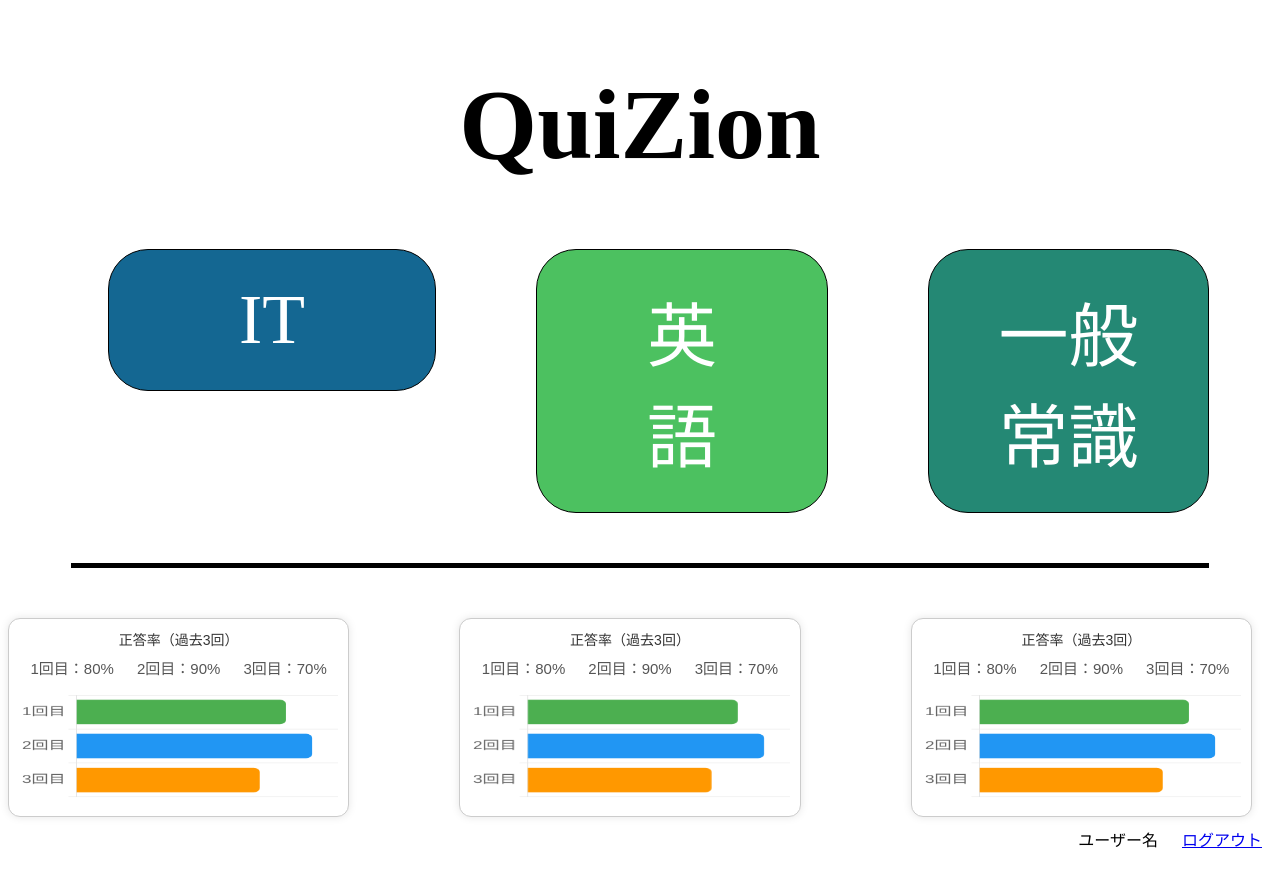
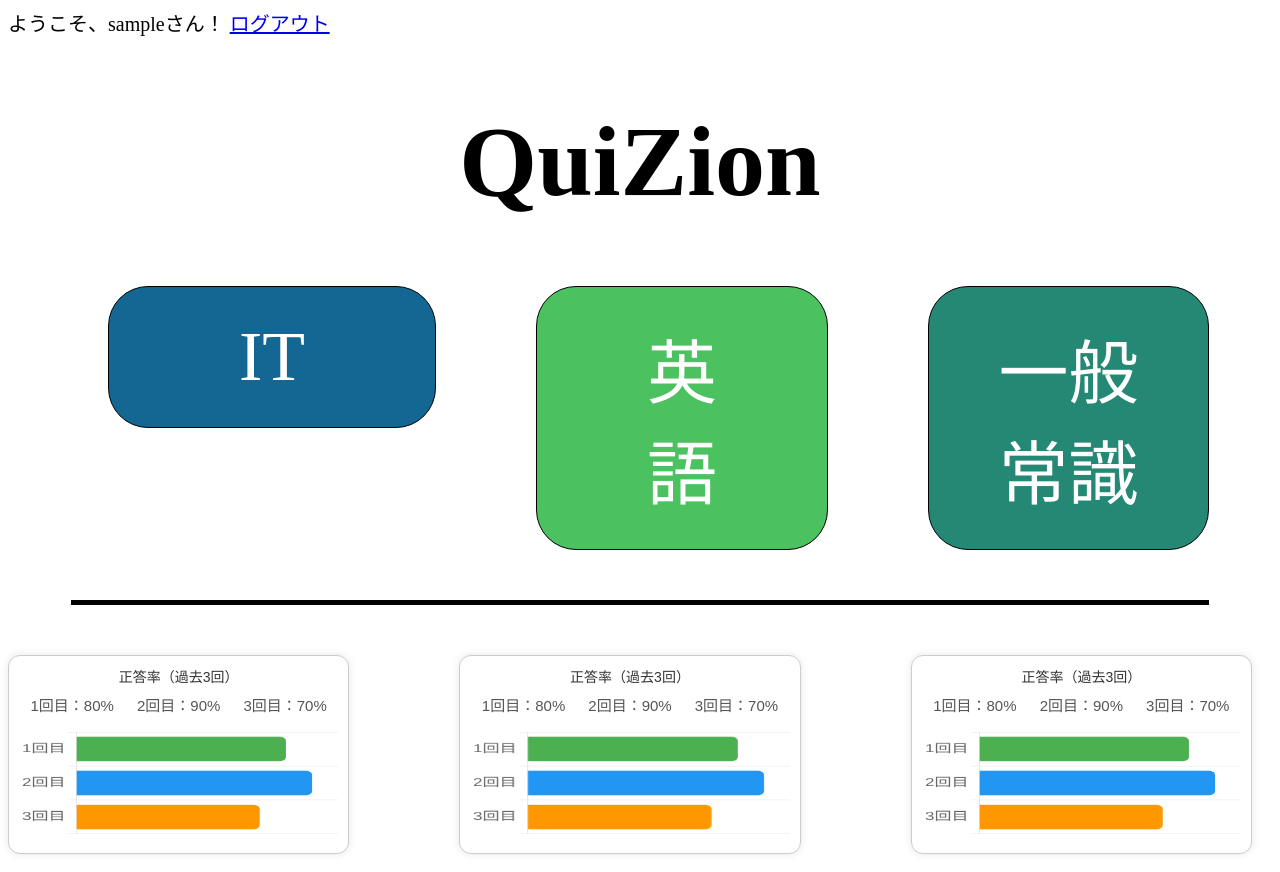
Before and after one commit to TeamQuiZion/QuiZion, a PHP site: page /top.php in a window 1280 px wide. Before the commit the page ends 848 px from the top, so only its background shows below. Run offline with PHP 8.4, Linux system fonts and the light colour scheme; the visitor is signed in with stand-in values (Sample User, id 1).

Commit message:
topページのuser名を表示

```diff
--- a/CSS/top-style.css
+++ b/CSS/top-style.css
@@ -6,6 +6,12 @@
     /* height: 100vh;
     width: 100vw;
     box-sizing: border-box; */
+}
+
+.user-name {
+    text-align: left;
+    margin-right: 10px;
+    font-size: 20px;
 }
 
 .header {
@@ -66,6 +72,8 @@
 
 
 
+
+
 /* 西欧率 */
     .body-top2 {
       margin: 0;
--- a/top.php
+++ b/top.php
@@ -1,10 +1,19 @@
+<?php
+session_start();
+$username=$_SESSION['username'];
+if(isset($_SESSION['id'])){
+    $msg= "ようこそ、" . htmlspecialchars($username, ENT_QUOTES, 'UTF-8') . "さん！";
+}else{
+    $msg= "ログインしてください。";
+}
+?>
 <!DOCTYPE html>
 <html lang="ja">
 
 <head>
     <meta charset="UTF-8">
     <meta name="viewport" content="width=device-width, initial-scale=1.0">
-    <title>Document</title>
+    <title>QuiZion</title>
     <link rel="stylesheet" href="./CSS/top-style.css">
     <script src="https://cdn.jsdelivr.net/npm/chart.js"></script>
 
@@ -13,6 +22,10 @@
 
 <body>
     <div class="body-top">
+        <div class="user-name">
+            <?php echo $msg; ?>
+            <a href="login.php">ログアウト</a>
+        </div>
         <div class="header">
             <h1>QuiZion</h1>
         </div>
@@ -80,10 +93,10 @@
 
 
     </div>
-    <div class="footer">
+    <!-- <div class="footer">
         ユーザー名
         <a href="login.php">ログアウト</a>
-    </div>
+    </div> -->
 </body>
 <script src="./JS/script.js"></script>
 
```
Also changed, not shown: IT.php (+4 -4 lines).
